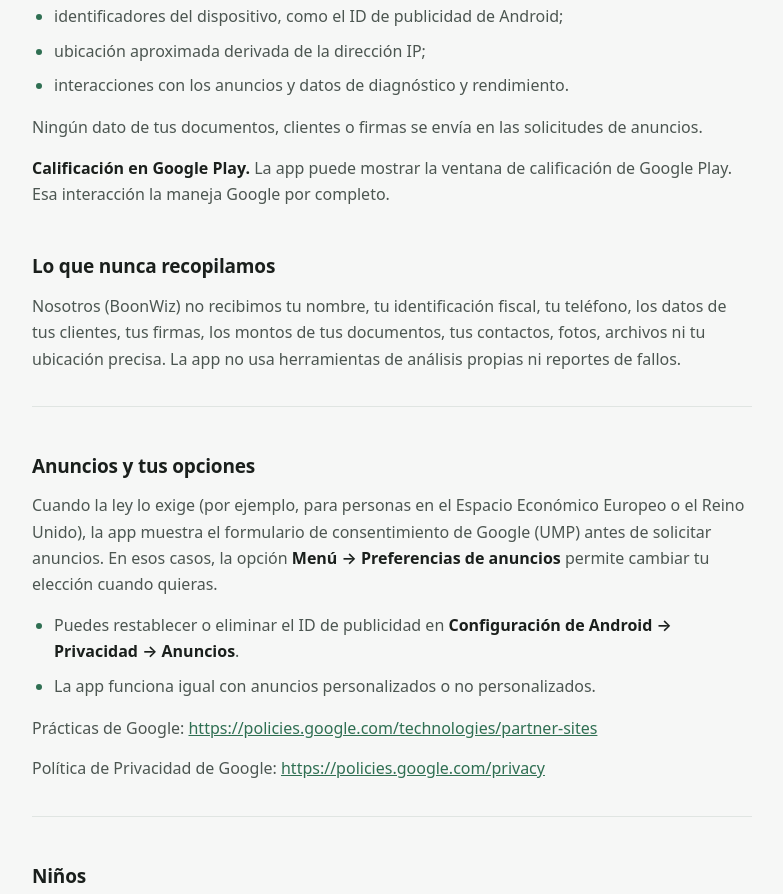
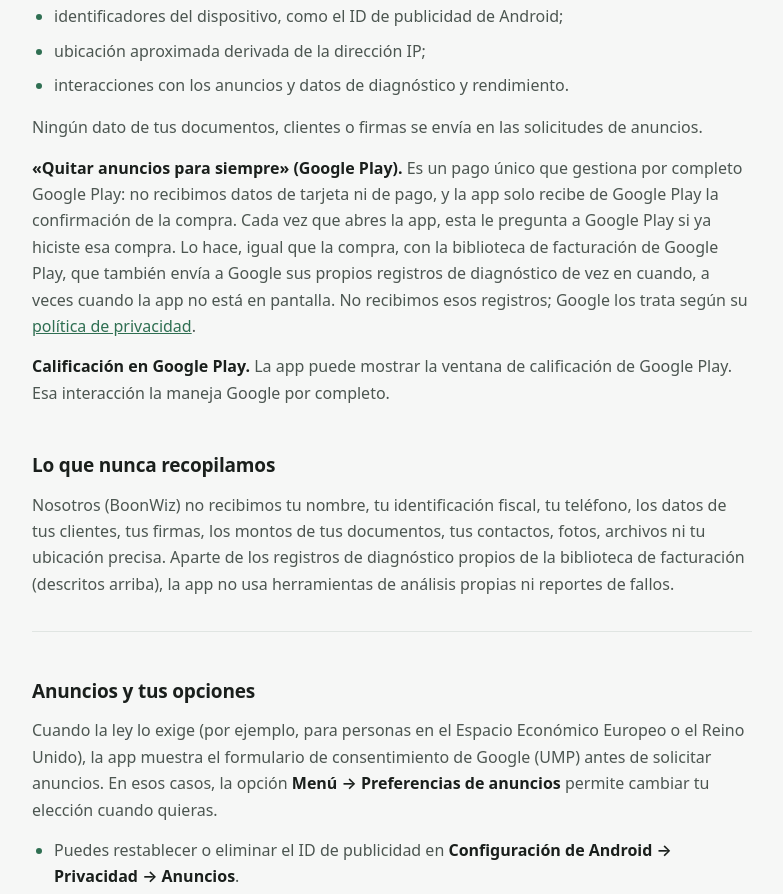
Before and after one commit to jacoblikestosleep/jacoblikestosleep.github.io, a plain HTML site: page pagare-pdf/privacy.html in a window 1280 px wide. Shown: the part 1837-2731 px from the top of the page, without its empty margins (248-1031 px from the left). Drawn offline with Linux system fonts and the light colour scheme.

Commit message:
pagare-pdf privacy: name Google Play Billing's own diagnostics

```diff
--- a/pagare-pdf/privacy.html
+++ b/pagare-pdf/privacy.html
@@ -11,7 +11,7 @@
   <p class="back"><a href="./">&larr; Pagaré PDF</a></p>
   <h1>Política de Privacidad</h1>
   <p class="sub">Pagaré PDF &middot; <code>com.boonwiz.pagare.pdf</code></p>
-<p><strong>Última actualización: 21 de septiembre de 2026</strong></p>
+<p><strong>Última actualización: 12 de noviembre de 2026</strong></p>
 <p>Publicada por BoonWiz. Esta app no tiene relación con bancos, notarías, tribunales ni con ninguna autoridad. Genera pagarés en PDF y no presta servicios jurídicos ni de cobranza.</p>
 <hr>
 <h2>Resumen</h2>
@@ -29,9 +29,10 @@
 <p><strong>Anuncios (Google AdMob).</strong> La app muestra un banner en la pantalla principal; a partir del segundo pagaré, como máximo un anuncio de pantalla completa cada 90 segundos, antes de abrir la ventana para compartir; y, cuando el historial tiene tres pagarés o más, un anuncio identificado como «Anuncio» dentro de la lista. Si quieres, puedes ver un video premiado para quedarte 24 horas sin ningún anuncio; es opcional y la hora de término se guarda solo en tu aparato. Para mostrar y medir anuncios, el SDK de Google Mobile Ads puede recopilar y procesar automáticamente:</p>
 <ul><li>identificadores del dispositivo, como el ID de publicidad de Android;</li><li>ubicación aproximada derivada de la dirección IP;</li><li>interacciones con los anuncios y datos de diagnóstico y rendimiento.</li></ul>
 <p>Ningún dato de tus documentos, clientes o firmas se envía en las solicitudes de anuncios.</p>
+<p><strong>«Quitar anuncios para siempre» (Google Play).</strong> Es un pago único que gestiona por completo Google Play: no recibimos datos de tarjeta ni de pago, y la app solo recibe de Google Play la confirmación de la compra. Cada vez que abres la app, esta le pregunta a Google Play si ya hiciste esa compra. Lo hace, igual que la compra, con la biblioteca de facturación de Google Play, que también envía a Google sus propios registros de diagnóstico de vez en cuando, a veces cuando la app no está en pantalla. No recibimos esos registros; Google los trata según su <a href="https://policies.google.com/privacy">política de privacidad</a>.</p>
 <p><strong>Calificación en Google Play.</strong> La app puede mostrar la ventana de calificación de Google Play. Esa interacción la maneja Google por completo.</p>
 <h2>Lo que nunca recopilamos</h2>
-<p>Nosotros (BoonWiz) no recibimos tu nombre, tu identificación fiscal, tu teléfono, los datos de tus clientes, tus firmas, los montos de tus documentos, tus contactos, fotos, archivos ni tu ubicación precisa. La app no usa herramientas de análisis propias ni reportes de fallos.</p>
+<p>Nosotros (BoonWiz) no recibimos tu nombre, tu identificación fiscal, tu teléfono, los datos de tus clientes, tus firmas, los montos de tus documentos, tus contactos, fotos, archivos ni tu ubicación precisa. Aparte de los registros de diagnóstico propios de la biblioteca de facturación (descritos arriba), la app no usa herramientas de análisis propias ni reportes de fallos.</p>
 <hr>
 <h2>Anuncios y tus opciones</h2>
 <p>Cuando la ley lo exige (por ejemplo, para personas en el Espacio Económico Europeo o el Reino Unido), la app muestra el formulario de consentimiento de Google (UMP) antes de solicitar anuncios. En esos casos, la opción <strong>Menú &rarr; Preferencias de anuncios</strong> permite cambiar tu elección cuando quieras.</p>
```
